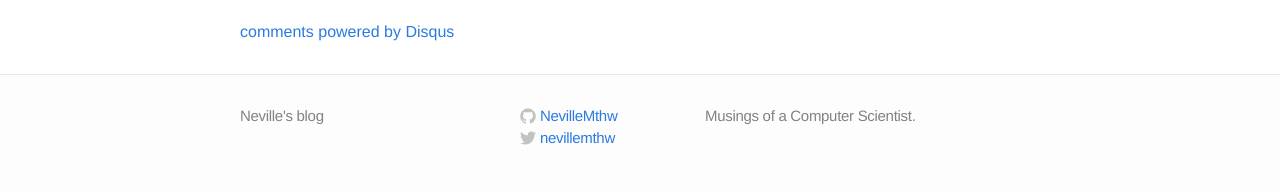
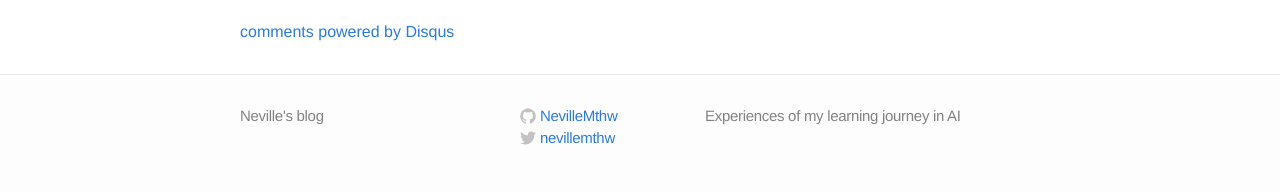
Before and after one commit to NevilleMthw/NevilleMthw.github.io, a Jekyll site: the page built from _posts/2026-01-08-gradient-descent.md, in a window 1280 px wide. Shown: the part 2179-2371 px from the top of the page. Built offline with Jekyll 4.4.1, drawn with Linux system fonts in a browser that asks for light colours; formulas are drawn with MathJax 3; comment, search, counter and statistics services are not loaded.

Commit message:
Checking disqus configuration

```diff
--- a/_config.yml
+++ b/_config.yml
@@ -1,9 +1,9 @@
 # Site settings
 title: Neville's blog
 email: nevillemathew.contact@gmail.com
-description: "Musings of a Computer Scientist."
+description: "Experiences of my learning journey in AI"
 baseurl: ""
-url: "http://NevilleMthw.github.io"
+url: "https://NevilleMthw.github.io"
 twitter_username: nevillemthw
 github_username:  NevilleMthw
 
--- a/_layouts/page.html
+++ b/_layouts/page.html
@@ -24,14 +24,13 @@ layout: default
   };
   (function() { // DON'T EDIT BELOW THIS LINE
   var d = document, s = d.createElement('script');
-  s.src = 'https://karpathyblog.disqus.com/embed.js';
+  s.src = 'https://nevillemthw.disqus.com/embed.js';
   s.setAttribute('data-timestamp', +new Date());
   (d.head || d.body).appendChild(s);
   })();
   </script>
   <noscript>Please enable JavaScript to view the <a href="https://disqus.com/?ref_noscript">comments powered by Disqus.</a></noscript>
   {% endif %}
-
 </div>
 
 <!-- mathjax -->
```
